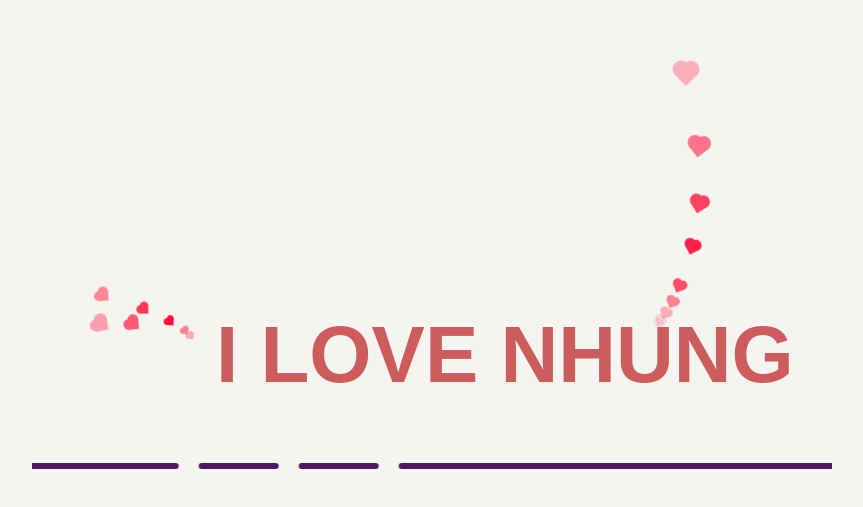
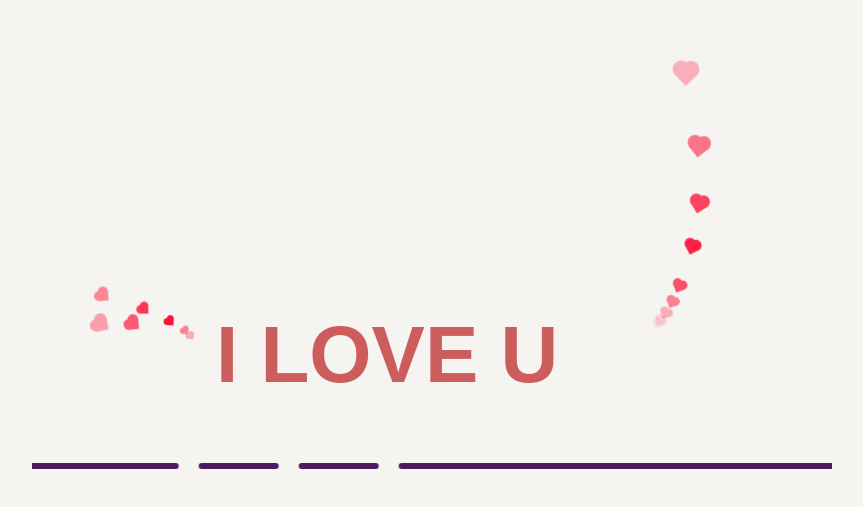
Before and after one commit to Kaistory/Kaistory.github.io, a plain HTML site: page index.html in a window 1280 px wide. Shown: the part 171-678 px from the top of the page, without its empty margins (208-1071 px from the left). Drawn offline with Linux system fonts and the light colour scheme; a web font is replaced by a local one.

Commit message:
Update index.html

```diff
--- a/index.html
+++ b/index.html
@@ -2286,7 +2286,7 @@
   /* font-family: cursive; */
   font-size: 5rem;
   color: indianred;">
-            I LOVE NHUNG
+        I LOVE U
         </h1>
         <div class='vehicle-body'>
             <div class='wrap-body'>
```
